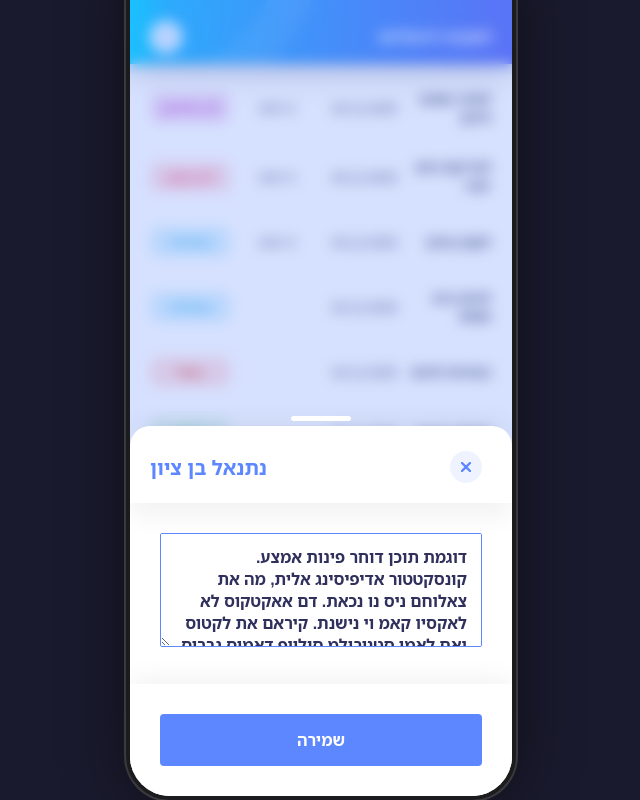
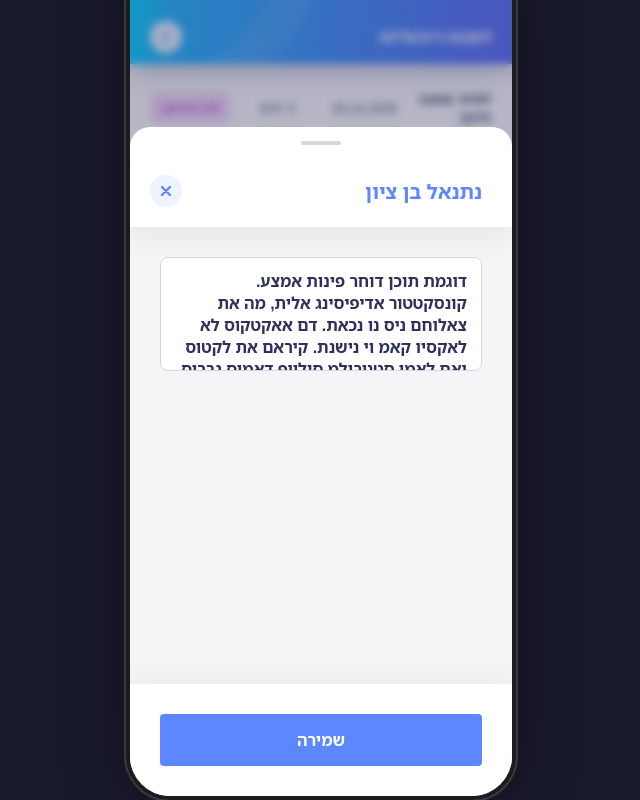
Before and after one commit to Puncudo/digitallishka, a Vue app: page /candidates/031697151 in a window 1280 px wide. Both pictures are taken after a click on the button 479 px from the left and 634 px from the top of the page. Shown: the part 22-822 px from the top of the page, without its empty margins (319-959 px from the left). Built offline with nearby package versions, Linux system fonts and the light colour scheme.

Commit message:
Comment drawer uses BaseDrawer, fix drawer header/footer flex layout

```diff
--- a/src/components/profile/CommentSection.vue
+++ b/src/components/profile/CommentSection.vue
@@ -1,5 +1,6 @@
 <script setup>
 import { ref } from 'vue'
+import BaseDrawer from '../ui/BaseDrawer.vue'
 
 const props = defineProps({
   comment: { type: String, required: true },
@@ -40,21 +41,16 @@ function closeDrawer() {
     <p class="comment-text">{{ comment }}</p>
   </div>
 
-  <!-- Drawer overlay -->
-  <Teleport to="#app">
-    <Transition name="drawer">
-      <div v-if="drawerOpen" class="drawer-overlay" @click.self="closeDrawer">
-        <div class="drawer-panel">
-          <!-- Drawer handle -->
-          <div class="drawer-handle" />
+  <!-- Drawer -->
+  <BaseDrawer v-model="drawerOpen">
     <!-- Header -->
     <div class="drawer-header">
+      <span class="drawer-title">{{ candidateName }}</span>
       <button class="drawer-close" @click="closeDrawer" aria-label="סגור">
         <svg width="10" height="10" viewBox="0 0 10 10" fill="none">
           <path d="M1 1L9 9M9 1L1 9" stroke="#5D87FF" stroke-width="2.4" stroke-linecap="round"/>
         </svg>
       </button>
-            <span class="drawer-title">{{ candidateName }}</span>
     </div>
     <!-- Content -->
     <div class="drawer-content">
@@ -68,10 +64,7 @@ function closeDrawer() {
     <div class="drawer-footer">
       <button class="drawer-save" @click="closeDrawer">שמירה</button>
     </div>
-        </div>
-      </div>
-    </Transition>
-  </Teleport>
+  </BaseDrawer>
 </template>
 
 <style scoped>
@@ -122,38 +115,6 @@ function closeDrawer() {
 }
 
 /* ── Drawer ── */
-.drawer-overlay {
-  position: fixed;
-  inset: 0;
-  z-index: 1000;
-  background: rgba(93, 135, 255, 0.25);
-  backdrop-filter: blur(7px);
-  display: flex;
-  align-items: flex-end;
-  justify-content: center;
-}
-
-.drawer-panel {
-  position: relative;
-  width: 100%;
-  max-width: 440px;
-  background: #FFFFFF;
-  border-radius: 20px 20px 0 0;
-  display: flex;
-  flex-direction: column;
-  box-shadow: 0px -6px 24px rgba(0, 0, 0, 0.05);
-}
-
-.drawer-handle {
-  width: 60px;
-  height: 5px;
-  background: #FFFFFF;
-  border-radius: 100px;
-  margin: 0 auto;
-  position: relative;
-  top: -10px;
-}
-
 .drawer-header {
   display: flex;
   flex-direction: row;
@@ -163,6 +124,8 @@ function closeDrawer() {
   background: #FFFFFF;
   box-shadow: 0px 14px 24px rgba(0, 0, 0, 0.05);
   border-radius: 20px 20px 0 0;
+  flex-shrink: 0;
+  z-index: 1;
 }
 
 .drawer-title {
@@ -188,14 +151,17 @@ function closeDrawer() {
 
 .drawer-content {
   padding: 30px;
+  overflow-y: auto;
+  flex: 1;
+  background: #F5F5F7;
 }
 
 .drawer-textarea {
   width: 100%;
   min-height: 114px;
   padding: 12px 14px;
-  border: 1px solid #5D87FF;
-  border-radius: 2px;
+  border: 1px solid #D5D6DE;
+  border-radius: 8px;
   background: #FFFFFF;
   font-family: 'Noto Sans Hebrew', sans-serif;
   font-weight: 600;
@@ -203,7 +169,7 @@ function closeDrawer() {
   line-height: 22px;
   color: #2F305C;
   text-align: right;
-  resize: vertical;
+  resize: none;
   outline: none;
   box-sizing: border-box;
 }
@@ -212,6 +178,7 @@ function closeDrawer() {
   padding: 30px;
   background: #FFFFFF;
   box-shadow: 0px -6px 24px rgba(0, 0, 0, 0.05);
+  flex-shrink: 0;
 }
 
 .drawer-save {
@@ -227,22 +194,4 @@ function closeDrawer() {
   color: #FFFFFF;
   cursor: pointer;
 }
-
-/* Transition */
-.drawer-enter-active,
-.drawer-leave-active {
-  transition: opacity 0.25s ease;
-}
-.drawer-enter-active .drawer-panel,
-.drawer-leave-active .drawer-panel {
-  transition: transform 0.3s ease;
-}
-.drawer-enter-from,
-.drawer-leave-to {
-  opacity: 0;
-}
-.drawer-enter-from .drawer-panel,
-.drawer-leave-to .drawer-panel {
-  transform: translateY(100%);
-}
 </style>
--- a/src/views/HomeView.vue
+++ b/src/views/HomeView.vue
@@ -2053,6 +2053,8 @@ const missionStudentCounts = computed(() => {
   background: #FFFFFF;
   box-shadow: 0px 14px 24px rgba(0, 0, 0, 0.05);
   border-radius: 20px 20px 0 0;
+  flex-shrink: 0;
+  z-index: 1;
 }
 
 .drawer-close {
@@ -2083,6 +2085,8 @@ const missionStudentCounts = computed(() => {
   padding: 30px;
   gap: 24px;
   overflow-y: auto;
+  flex: 1;
+  min-height: 0;
 }
 
 .form-field {
@@ -2187,6 +2191,7 @@ const missionStudentCounts = computed(() => {
   gap: 20px;
   background: #FFFFFF;
   box-shadow: 0px -6px 24px rgba(0, 0, 0, 0.05);
+  flex-shrink: 0;
 }
 
 .save-btn {
```
Also changed, not shown: 6 other files (tests, documents, lock files or other folders). Lines whose indentation alone changed are shown as unchanged.
